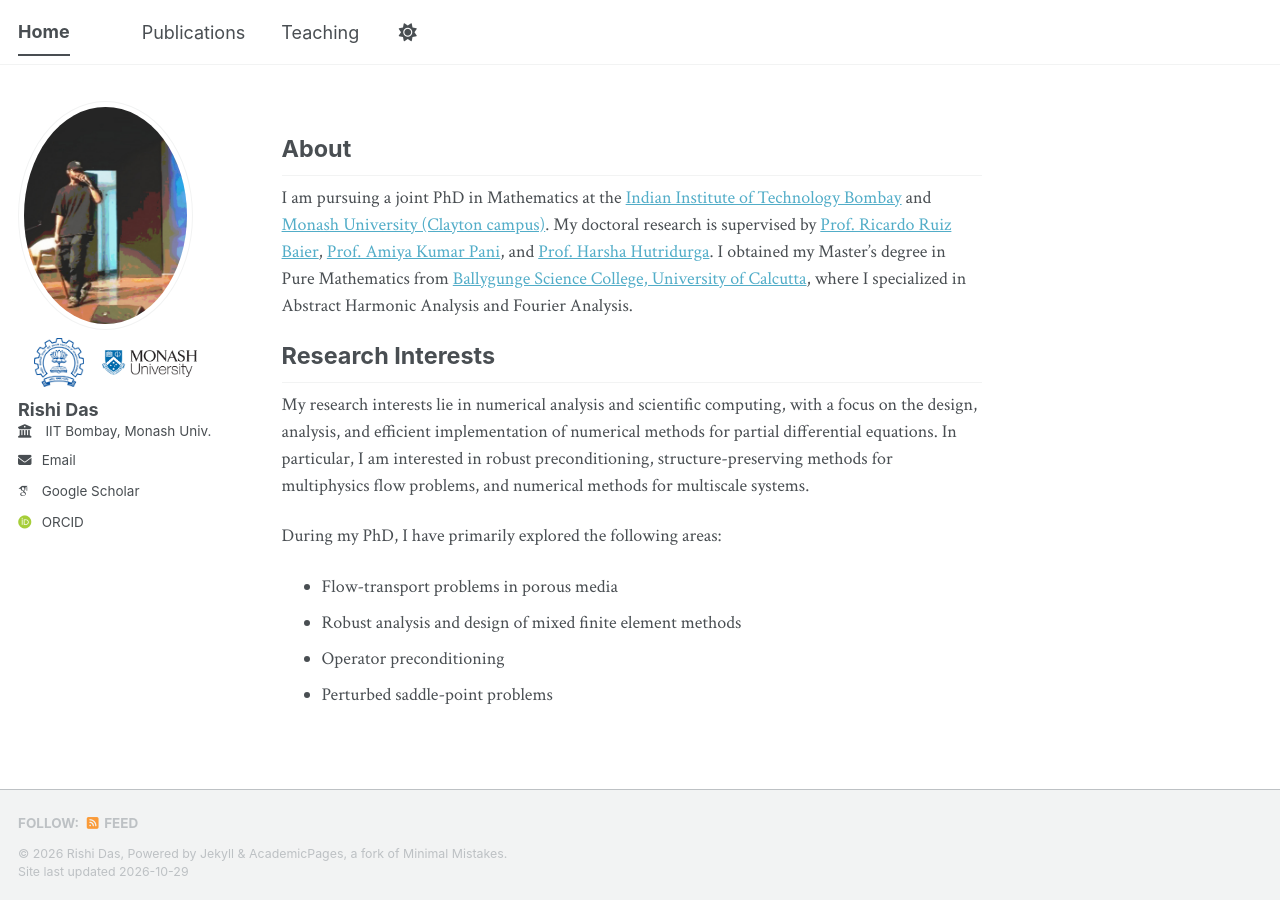
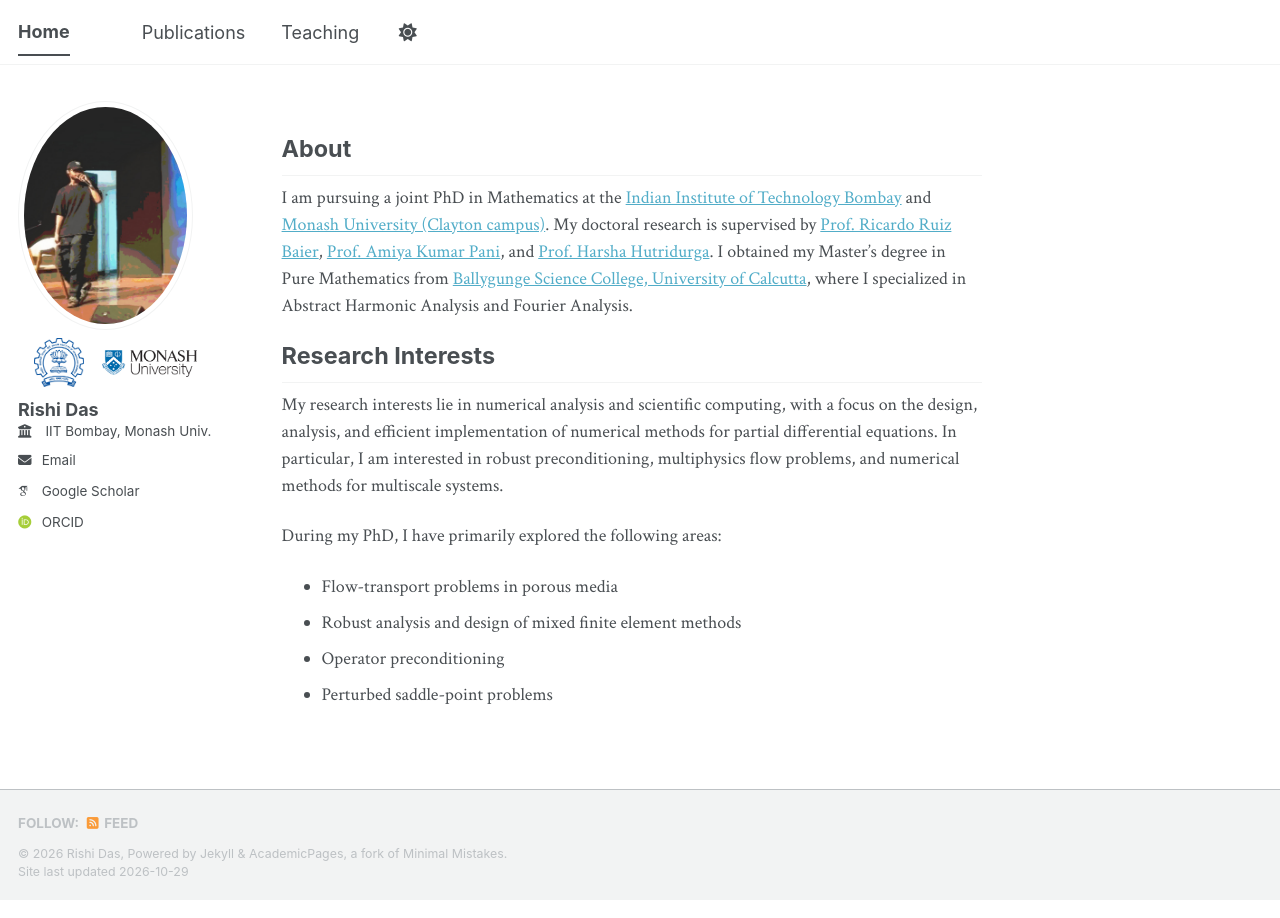
Before and after one commit to rishidas-04/rishidas-04.github.io, a Jekyll site: the page built from _pages/about.md, in a window 1280 px wide. Built offline with Jekyll 4.4.1, drawn with Linux system fonts in a browser that asks for light colours; some web fonts are replaced; a script bundle is joined from its source files by our own code; library files that are not in the unit come from our copies.

Commit message:
Update about.md

```diff
--- a/_pages/about.md
+++ b/_pages/about.md
@@ -12,7 +12,7 @@
 
 ## Research Interests
 
-My research interests lie in numerical analysis and scientific computing, with a focus on the design, analysis, and efficient implementation of numerical methods for partial differential equations. In particular, I am interested in robust preconditioning, structure-preserving methods for multiphysics flow problems, and numerical methods for multiscale systems.
+My research interests lie in numerical analysis and scientific computing, with a focus on the design, analysis, and efficient implementation of numerical methods for partial differential equations. In particular, I am interested in robust preconditioning, multiphysics flow problems, and numerical methods for multiscale systems.
 
 During my PhD, I have primarily explored the following areas:
 
```
